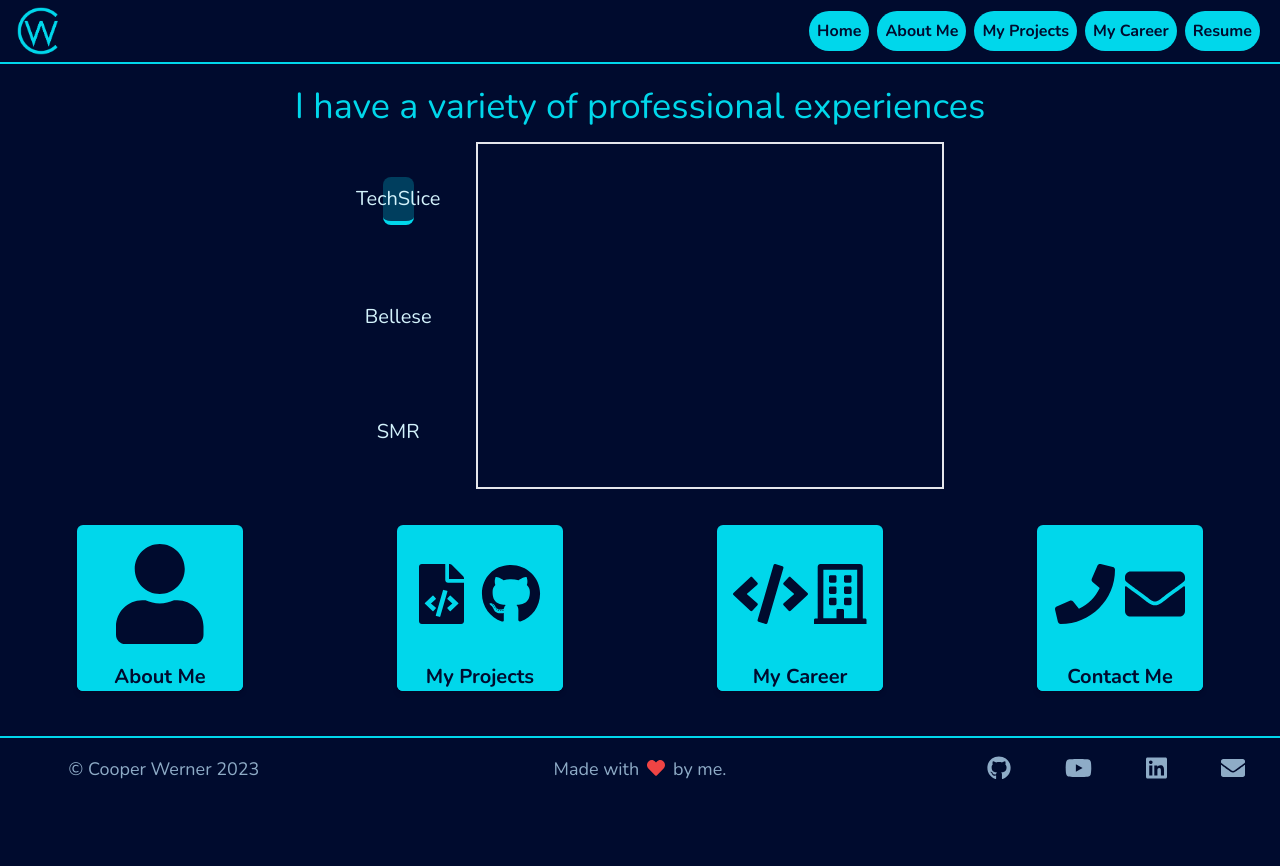
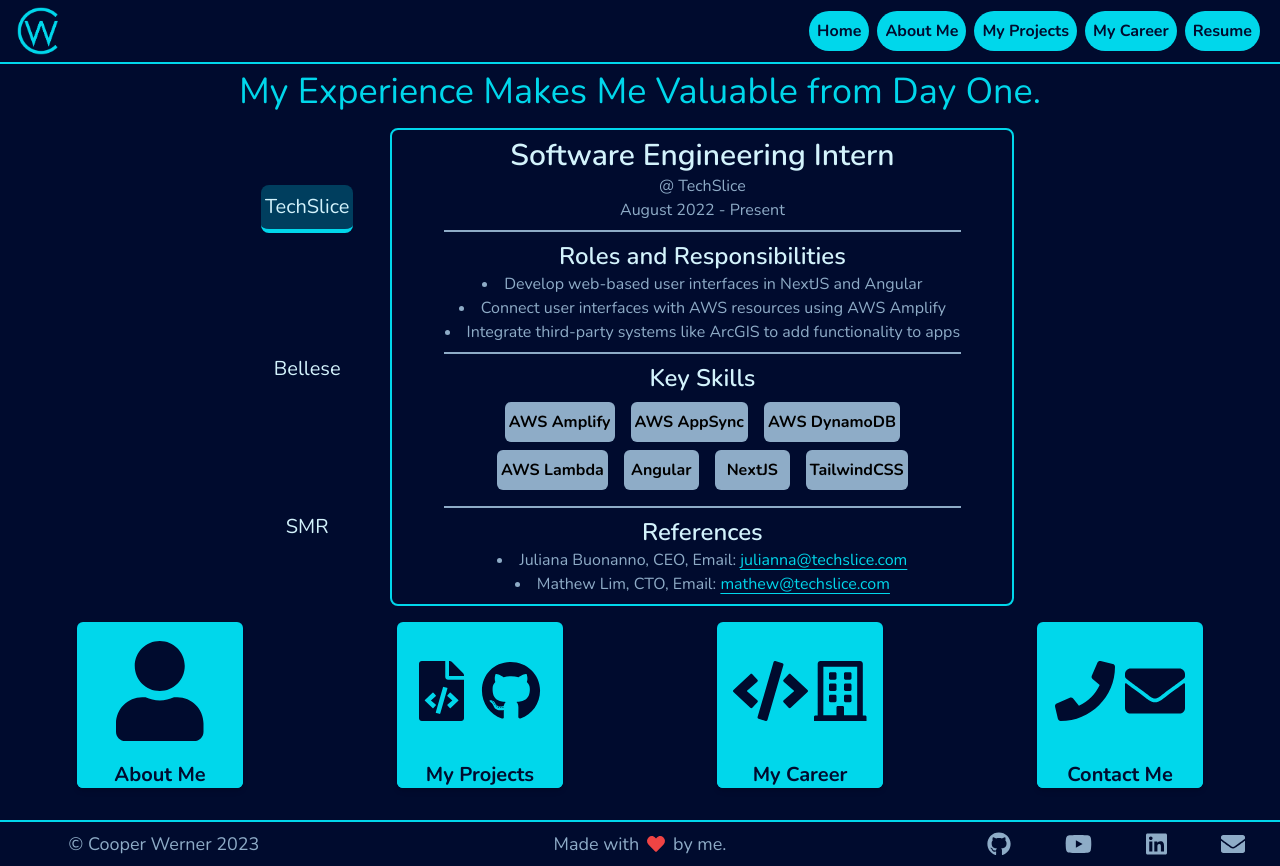
Before and after one commit to CooperW824/cooperw.tech, an Angular app: page /experience in a window 1280 px wide. Before the commit the page ends 800 px from the top, so only its background shows below. Built offline with nearby package versions, Linux system fonts and the light colour scheme.

Commit message:
work experience done

```diff
--- a/src/app/pages/work-experience/work-experience.component.css
+++ b/src/app/pages/work-experience/work-experience.component.css
@@ -2,6 +2,6 @@
 	@apply border-b-4 border-coop-highlight bg-coop-highlight bg-opacity-25;
 }
 
-.job-button {
-	@apply text-coop-text-header w-1/4 text-center text-xl hover:bg-coop-highlight hover:bg-opacity-25 h-4/6 sm:h-fit sm:py-2 rounded-lg transition-all duration-75 flex items-center justify-center px-2;
+.activeDisplay {
+	@apply flex;
 }
--- a/src/app/pages/work-experience/work-experience.component.html
+++ b/src/app/pages/work-experience/work-experience.component.html
@@ -4,30 +4,109 @@
 	<coop-nav-bar class="h-16 w-full"></coop-nav-bar>
 
 	<div
-		class="flex flex-col items-center justify-around w-full bg-coop-background font-round h-fit p-4 flex-grow flex-shrink basis-auto"
+		class="flex flex-col items-center justify-around w-full bg-coop-background font-round px-4 flex-grow flex-shrink basis-auto"
 	>
-		<h1 class="text-4xl text-coop-highlight w-full text-center">
-			I have a variety of professional experiences
+		<h1 class="text-4xl text-coop-highlight w-full text-center mt-2">
+			My Experience Makes Me Valuable from Day One.
 		</h1>
 		<div
-			class="w-full lg:w-2/3 xl:w-1/2 h-5/6 flex flex-col sm:flex-row items-center justify-around"
+			class="w-full lg:w-4/5 xl:w-2/3 h-5/6 min-h-fit flex flex-col sm:flex-row items-center justify-start my-4"
 		>
 			<div
-				class="w-11/12 sm:w-1/5 h-16 sm:h-full my-2 sm:my-0 flex sm:flex-col items-center justify-around"
+				class="jobs-list w-11/12 sm:w-1/5 min-h-fit h-16 sm:h-full mb-2 sm:my-0 flex sm:flex-col items-center justify-around flex-wrap"
 			>
 				<div
 					*ngFor="let job of jobs"
-					id="{{ job.company }}Button"
-					class="job-button"
-					(click)="open(job.company)"
+					id="{{ job.buttonName }}Button"
+					class="job-button text-coop-text-header w-1/4 min-w-fit sm:w-fit p-1 m-1 text-xl hover:bg-coop-highlight hover:bg-opacity-25 sm:py-2 rounded-lg transition-all duration-75 flex items-center justify-center"
+					(click)="open(job.buttonName)"
 				>
-					<h1>{{ job.company }}</h1>
+					<h1>{{ job.buttonName }}</h1>
 				</div>
 			</div>
-			<div class="w-11/12 sm:w-3/4 h-full border-2 my-2 sm:my-0"></div>
+			<div
+				class="w-full sm:w-3/4 min-h-fit h-full border-2 border-coop-highlight rounded-lg flex items-center justify-start pb-2"
+			>
+				<div
+					*ngFor="let job of jobs"
+					id="{{ job.buttonName }}Display"
+					class="hidden flex-col items-center justify-center w-full h-full"
+				>
+					<h1
+						class="text-2xl phone:text-3xl w-full text-center text-coop-text-header font-semibold mt-2"
+					>
+						{{ job.title }}
+					</h1>
+
+					<p class="text-coop-text-paragraph">@ {{ job.company }}</p>
+
+					<p class="text-coop-text-paragraph">
+						{{ job.timeline }}
+					</p>
+
+					<div
+						class="w-10/12 min-h-[2px] my-2 bg-coop-text-paragraph"
+					></div>
+					<h1
+						class="text-xl phone:text-2xl w-full text-center text-coop-text-header font-semibold"
+					>
+						Roles and Responsibilities
+					</h1>
+					<ul
+						class="text-coop-text-paragraph w-11/12 text-center list-inside list-disc"
+					>
+						<li *ngFor="let role of job.keyRoles">
+							{{ role }}
+						</li>
+					</ul>
+
+					<div
+						class="w-10/12 min-h-[2px] my-2 bg-coop-text-paragraph"
+					></div>
+
+					<h1
+						class="text-xl phone:text-2xl w-full text-center text-coop-text-header font-semibold"
+					>
+						Key Skills
+					</h1>
+
+					<div
+						class="flex items-center justify-center w-11/12 phone:w-10/12 my-1 flex-wrap"
+					>
+						<p
+							*ngFor="let skill of job.skills"
+							class="bg-coop-text-paragraph py-2 rounded-md font-bold px-1 w-fit text-center my-1 mx-2 min-w-[75px]"
+						>
+							{{ skill }}
+						</p>
+					</div>
+
+					<div
+						class="w-10/12 min-h-[2px] my-2 bg-coop-text-paragraph"
+					></div>
+
+					<h1
+						class="text-xl phone:text-2xl w-full text-center text-coop-text-header font-semibold"
+					>
+						References
+					</h1>
+					<ul
+						class="text-coop-text-paragraph w-11/12 text-center list-inside list-disc"
+					>
+						<li *ngFor="let ref of job.references">
+							{{ ref.name }}, {{ ref.title }}, Email:
+							<a
+								class="text-coop-highlight underline underline-offset-4"
+								href="mailto:{{ ref.email }}"
+								>{{ ref.email }}</a
+							>
+						</li>
+					</ul>
+				</div>
+			</div>
 		</div>
 	</div>
 
-	<coop-card-bar class="hidden sm:flex h-56 2xl:h-80 w-full"></coop-card-bar>
+	<coop-card-bar class="hidden sm:flex h-56 w-full"></coop-card-bar>
 	<coop-footer class="h-16 w-full"></coop-footer>
 </div>
--- a/src/app/pages/work-experience/work-experience.component.ts
+++ b/src/app/pages/work-experience/work-experience.component.ts
@@ -7,11 +7,13 @@ interface reference {
 }
 
 interface experience {
+	buttonName: string;
 	company: string;
-	// title: string;
-	// keyRoles: string[];
-	// skills: string[];
-	// references: reference[]
+	timeline: string;
+	title: string;
+	keyRoles: string[];
+	skills: string[];
+	references: reference[];
 }
 
 @Component({
@@ -22,13 +24,93 @@ interface experience {
 export class WorkExperienceComponent implements OnInit {
 	jobs: experience[] = [
 		{
-			company: 'TechSlice'
+			buttonName: 'TechSlice',
+			company: 'TechSlice',
+			timeline: 'August 2022 - Present',
+			title: 'Software Engineering Intern',
+			keyRoles: [
+				'Develop web-based user interfaces in NextJS and Angular',
+				'Connect user interfaces with AWS resources using AWS Amplify',
+				'Integrate third-party systems like ArcGIS to add functionality to apps'
+			],
+			skills: [
+				'AWS Amplify',
+				'NextJS',
+				'Angular',
+				'TailwindCSS',
+				'AWS Lambda',
+				'AWS DynamoDB',
+				'AWS AppSync'
+			].sort(),
+			references: [
+				{
+					name: 'Juliana Buonanno',
+					title: 'CEO',
+					email: 'julianna@techslice.com'
+				},
+				{
+					name: 'Mathew Lim',
+					title: 'CTO',
+					email: 'mathew@techslice.com'
+				}
+			]
 		},
 		{
-			company: 'Bellese'
+			buttonName: 'Bellese',
+			company: 'Bellese Technologies',
+			title: 'Software Engineering Intern',
+			keyRoles: [
+				'Worked on the Medicare Pricing System Modernization (MPSM) Project',
+				'Contributed to documentation and organization items',
+				'Worked with teams spanning multiple companies.'
+			],
+			timeline: 'July 2022 - August 2022',
+			skills: ['Java', 'Agile', 'Confluence'],
+			references: [
+				{
+					name: 'Marion Haas',
+					title: 'MPSM Project Manager',
+					email: 'marion.sa.haas@gmail.com'
+				},
+				{
+					name: 'Brendan Martin',
+					title: 'MPSM Scrum Master and Delivery Manager',
+					email: 'bmartin@bellese.io'
+				},
+				{
+					name: 'Pere Ozogu',
+					title: 'Full-Stack Software Engineer',
+					email: 'pozogu@bellese.io'
+				}
+			]
 		},
 		{
-			company: 'SMR'
+			buttonName: 'SMR',
+			company: 'Software, Magic, and Rainbows',
+			title: 'Software Engineering Intern',
+			keyRoles: [
+				'Develop plugins designed to read USB data for hobbits',
+				'Give weekly updates about my progress on my plugins',
+				'Deploy my code using Git, GitHub, and GitHub Actions'
+			],
+			timeline: 'June 2021 - August 2021',
+			skills: [
+				'QT',
+				'C++',
+				'Git',
+				'GitHub',
+				'Linux',
+				'GCC',
+				'GDB',
+				'USB'
+			].sort(),
+			references: [
+				{
+					name: 'Adam Nash',
+					title: 'Owner',
+					email: 'adam@smr.llc'
+				}
+			]
 		}
 	];
 
@@ -41,6 +123,8 @@ export class WorkExperienceComponent implements OnInit {
 	ngAfterViewChecked(): void {
 		let buttonElm = document.getElementById(this.previousButton);
 		buttonElm?.classList.add('selected');
+		let displayElm = document.getElementById(this.previousWorkDisplay);
+		displayElm?.classList.add('activeDisplay');
 	}
 
 	open(company: string): void {
@@ -52,5 +136,10 @@ export class WorkExperienceComponent implements OnInit {
 		buttonElm = document.getElementById(this.previousButton);
 		buttonElm?.classList.toggle('selected');
 		this.previousButton = button;
+		let displayElm = document.getElementById(display);
+		displayElm?.classList.toggle('activeDisplay');
+		displayElm = document.getElementById(this.previousWorkDisplay);
+		displayElm?.classList.toggle('activeDisplay');
+		this.previousWorkDisplay = display;
 	}
 }
--- a/tailwind.config.js
+++ b/tailwind.config.js
@@ -18,6 +18,9 @@ module.exports = {
 			screens: {
 				xs: '300px',
 				phone: '500px'
+			},
+			fontSize: {
+				xll: '1.4rem'
 			}
 		}
 	},
```
